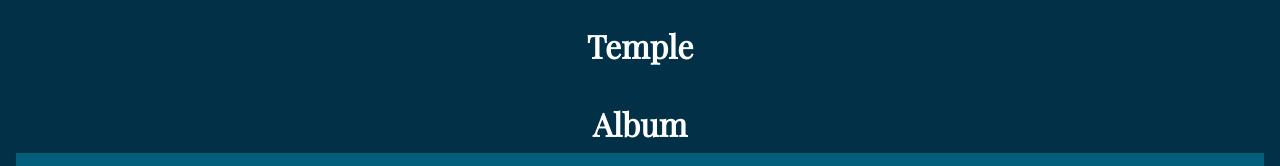
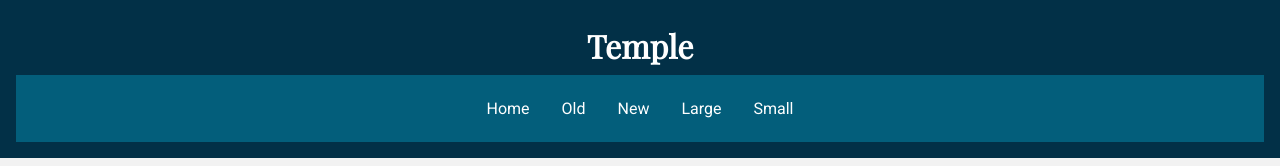
Before and after one commit to Nyantakyi-Francis/wdd131, a plain HTML site: page temples.html in a window 1280 px wide. Shown: the top 166 px of the page. Drawn offline with nearby package versions, Linux system fonts and the light colour scheme.

Commit message:
3rd attempt

```diff
--- a/temples.html
+++ b/temples.html
@@ -21,7 +21,7 @@
 </head>
 <body>
   <header>
-    <h1>Temple</h1><br> <h1>Album</h1>
+    <h1>Temple</h1>
     <button id="hamburgerBtn" aria-label="Menu">&#9776;</button>
     <nav id="primaryNav">
       <a href="#">Home</a>
```
